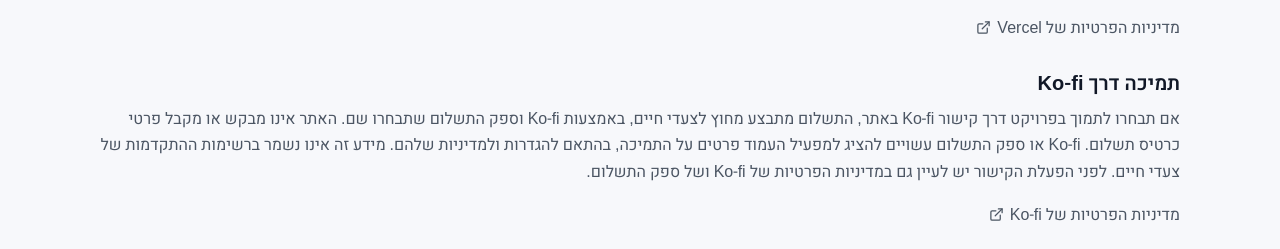
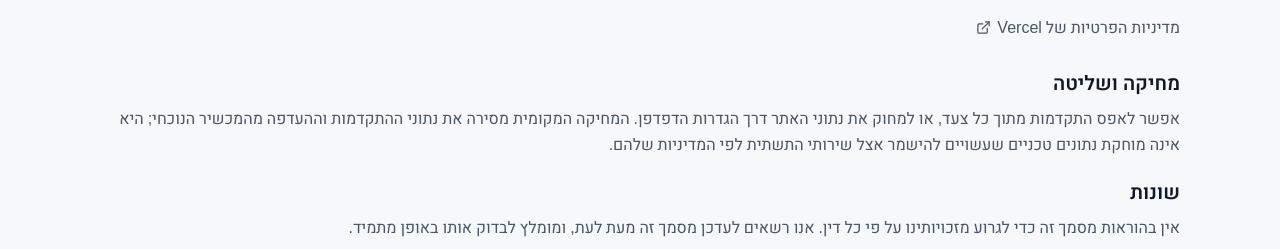
Before and after one commit to ivarshav/LifeSteps, a Next.js app: page /privacy in a window 1280 px wide. Shown: the part 551-800 px from the top of the page. Built offline with nearby package versions, Linux system fonts and the light colour scheme; no server answers.

Commit message:
add boolean

```diff
--- a/app.json
+++ b/app.json
@@ -5,7 +5,8 @@
   "buildpacks": [{ "url": "heroku/nodejs" }],
   "env": {
     "NPM_CONFIG_PRODUCTION": { "value": "false" },
-    "NEXT_PUBLIC_SITE_URL": { "required": true }
+    "NEXT_PUBLIC_SITE_URL": { "required": true },
+    "NEXT_PUBLIC_SHOW_KOFI_SUPPORT": { "value": "false" }
   },
   "formation": { "web": { "quantity": 1, "size": "eco" } }
 }
--- a/src/app/privacy/page.tsx
+++ b/src/app/privacy/page.tsx
@@ -4,6 +4,7 @@ import { Breadcrumbs } from "@/components/layout/Breadcrumbs";
 import { Container } from "@/components/layout/Container";
 import { LinkWithExternalIcon } from "@/components/layout/LinkWithExternalIcon";
 import { pageMetadata } from "@/lib/seo";
+import { isKofiSupportEnabled } from "@/lib/support";
 
 export const metadata: Metadata = pageMetadata({
   title: "מדיניות פרטיות",
@@ -13,6 +14,8 @@ export const metadata: Metadata = pageMetadata({
 });
 
 export default function PrivacyPage() {
+  const showKofiSupport = isKofiSupportEnabled();
+
   return (
     <Container className="max-w-3xl">
       <Breadcrumbs
@@ -67,6 +70,7 @@ export default function PrivacyPage() {
             </LinkWithExternalIcon>
           </p>
         </section>
+        {showKofiSupport ? (
           <section>
             <h2 className="text-xl font-semibold text-[var(--gray-900)]">
               תמיכה דרך Ko-fi
@@ -85,6 +89,7 @@ export default function PrivacyPage() {
               </LinkWithExternalIcon>
             </p>
           </section>
+        ) : null}
         <section>
           <h2 className="text-xl font-semibold text-[var(--gray-900)]">
             מחיקה ושליטה
--- a/src/app/terms/page.tsx
+++ b/src/app/terms/page.tsx
@@ -3,6 +3,7 @@ import type { Metadata } from "next";
 import { Breadcrumbs } from "@/components/layout/Breadcrumbs";
 import { Container } from "@/components/layout/Container";
 import { pageMetadata } from "@/lib/seo";
+import { isKofiSupportEnabled } from "@/lib/support";
 
 export const metadata: Metadata = pageMetadata({
   title: "תנאי שימוש",
@@ -12,6 +13,8 @@ export const metadata: Metadata = pageMetadata({
 });
 
 export default function TermsPage() {
+  const showKofiSupport = isKofiSupportEnabled();
+
   return (
     <Container className="max-w-3xl">
       <Breadcrumbs
@@ -72,17 +75,19 @@ export default function TermsPage() {
             </p>
           </div>
         </section>
+        {showKofiSupport ? (
           <section>
             <h2 className="text-xl font-semibold text-[var(--gray-900)]">
               3. שירותים חיצוניים
             </h2>
             <p className="mt-2">
-            תמיכה חד־פעמית דרך Ko-fi, כאשר קישור כזה מוצג, היא מרצון ואינה תנאי
-            לשימוש או מקנה תכונות או שירותים נוספים; השימוש באתר נשאר חינם.
-            התשלום מתבצע מחוץ לצעדי חיים באמצעות Ko-fi וספק התשלום; האתר אינו
-            מקבל פרטי תשלום ואינו קובע את תנאי העסקה.
+              תמיכה חד־פעמית דרך Ko-fi, כאשר קישור כזה מוצג, היא מרצון ואינה
+              תנאי לשימוש או מקנה תכונות או שירותים נוספים; השימוש באתר נשאר
+              חינם. התשלום מתבצע מחוץ לצעדי חיים באמצעות Ko-fi וספק התשלום;
+              האתר אינו מקבל פרטי תשלום ואינו קובע את תנאי העסקה.
             </p>
           </section>
+        ) : null}
 		<section>
           <h2 className="text-xl font-semibold text-[var(--gray-900)]">
             4. בקשה להסרת תכנים או תיקון
--- a/src/lib/support.ts
+++ b/src/lib/support.ts
@@ -1,8 +1,12 @@
+export function isKofiSupportEnabled(): boolean {
+  return process.env.NEXT_PUBLIC_SHOW_KOFI_SUPPORT === "true";
+}
+
 export function getKofiUrl(
   configuredUrl: string | undefined =
     process.env.NEXT_PUBLIC_KOFI_URL ?? "https://ko-fi.com/lifesteps",
 ): string | null {
-  if (!configuredUrl) return null;
+  if (!isKofiSupportEnabled() || !configuredUrl) return null;
 
   try {
     const url = new URL(configuredUrl);
```
Also changed, not shown: 2 other files (tests, documents, lock files or other folders). Lines whose indentation alone changed are shown as unchanged.
